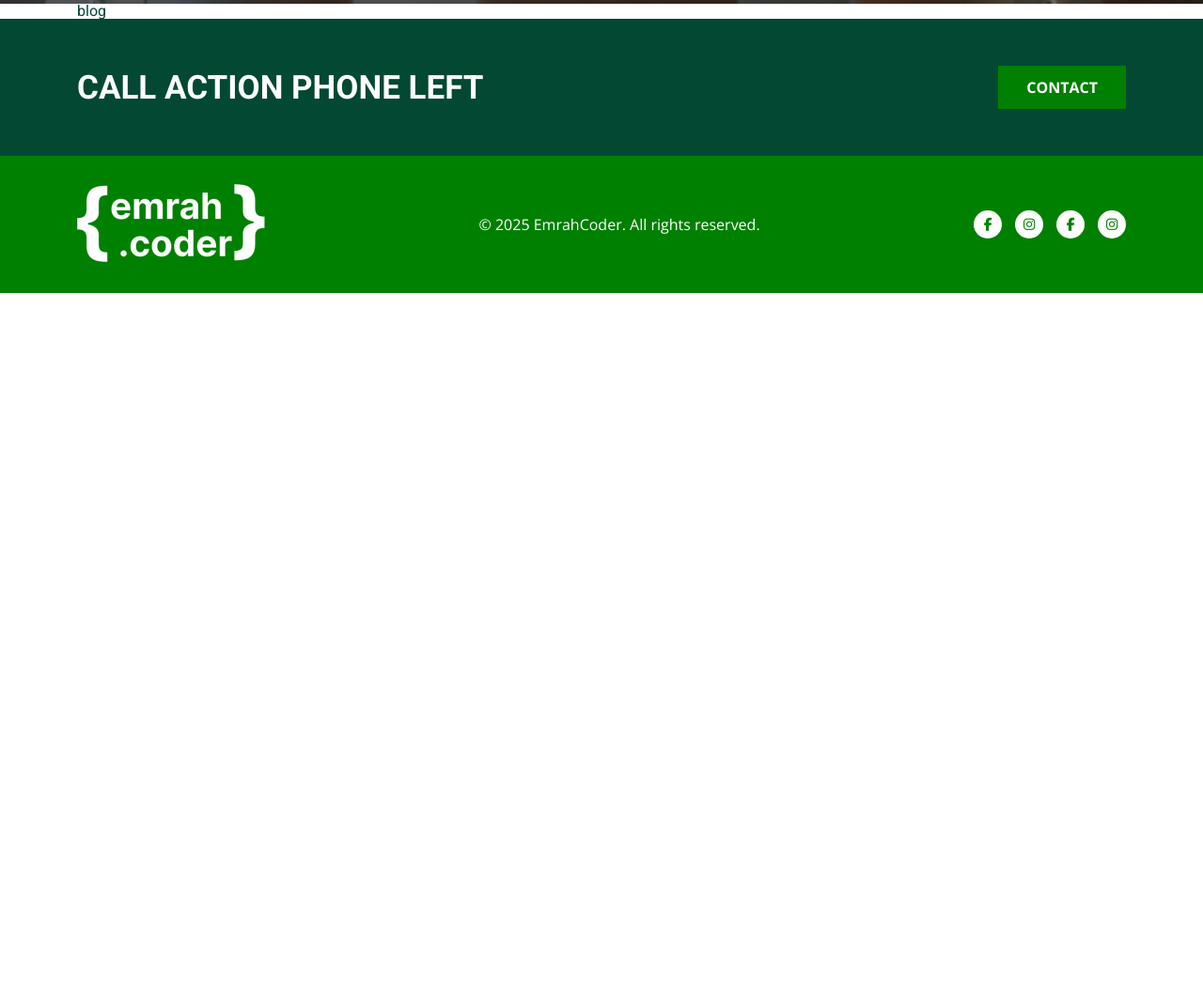
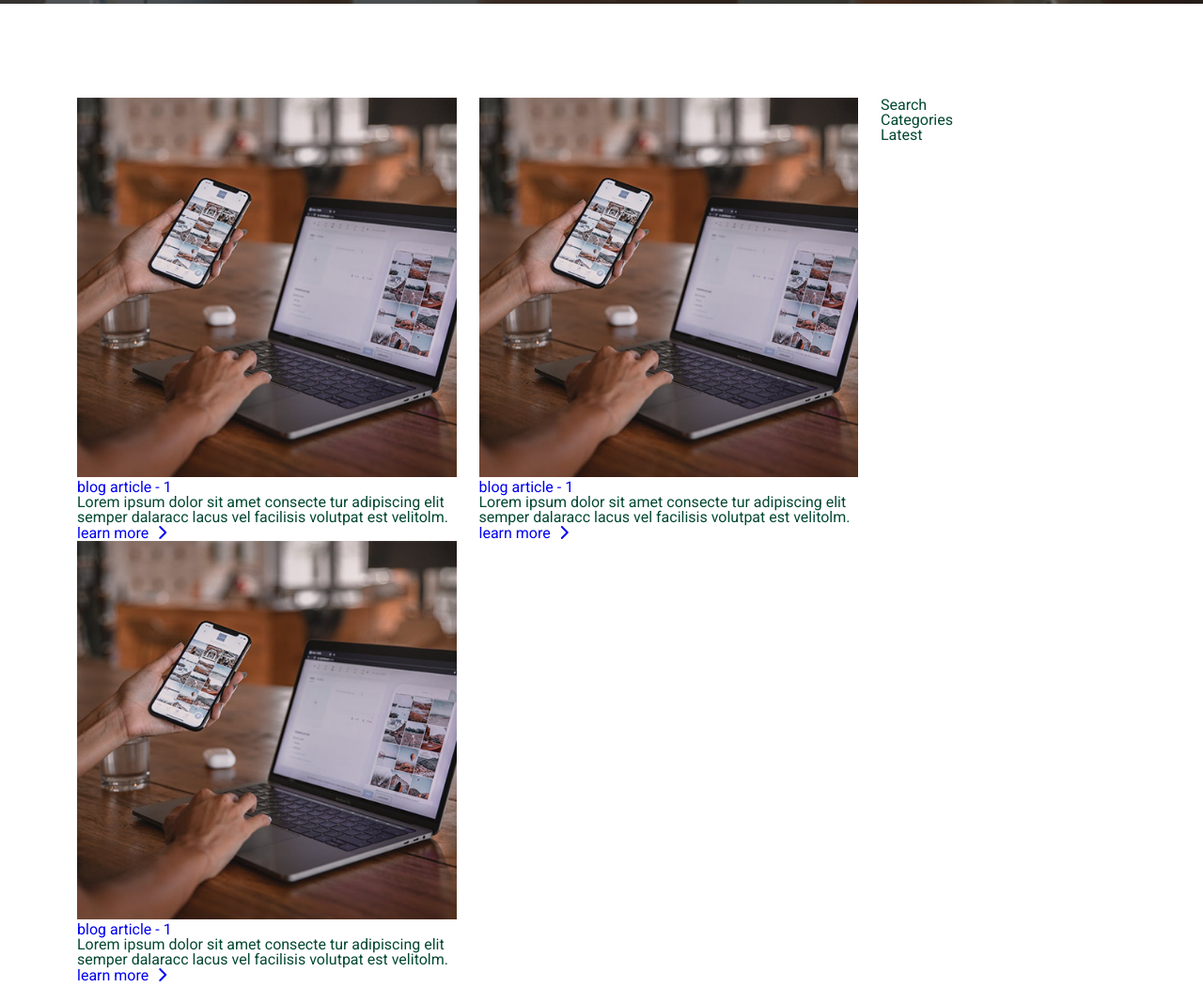
Before and after one commit to emrahkahraman0/emrah-coder, a website: page blog.html in a window 1280 px wide. Shown: the part 406-1457 px from the top of the page at 94% size. Before the commit the page ends 800 px from the top, so only its background shows below. Drawn offline with nearby package versions, Linux system fonts and the light colour scheme.

Commit message:
update-9

```diff
--- a/app/sass/style.scss
+++ b/app/sass/style.scss
@@ -2653,7 +2653,56 @@ body {
 
 ///// BLOG.HTML \\\\\
 
+//Blog#
+#blog {
+  width: 100%;
+  padding: 100px 0;
+
+  //blog
+  .blog {
+    //&_posts
+    &_posts {
+      //&_article
+      &_article {
+        //&_item
+        &_item {
+          img {
+            width: 100%;
+          }
+          h6 {
+          }
+        }
+      }
+    }
+    //&_sidebar
+    &_sidebar {
+      //&_item
+      &_item {
+        //&_search
+        &_search {
+        }
+        //&_categories
+        &_categories {
+        }
+        //&_latests
+        &_latest {
+        }
+      }
+    }
+  }
+}
+
 ///// BLOG-DETAİLS.HTML \\\\\
+
+//Blog_Details#
+#blog_details {
+  width: 100%;
+  padding: 100px 0;
+
+  //blog_details
+  .blog_details {
+  }
+}
 
 ///// CONTACT.HTML \\\\\
 
--- a/blog.html
+++ b/blog.html
@@ -99,11 +99,96 @@
 
     <div id="blog">
       <div class="container">
-        <div class="blog">
-          <h1>blog</h1>
+        <div class="blog row">
+          <div class="blog_posts col-xl-9 col-lg-6 col-md-12 col-sm-12">
+            <div
+              class="blog_posts_article row row-cols-xl-2 row-cols-lg-2 row-cols-md-2 row-col row-cols-sm-2"
+            >
+              <div class="blog_posts_article_item">
+                <img
+                  src="./dist/img/blog-1.png"
+                  class="img_fluid"
+                  alt="Blog İmage"
+                />
+                <h6><a href="/blog-details.html">blog article - 1</a></h6>
+                <p>
+                  Lorem ipsum dolor sit amet consecte tur adipiscing elit semper
+                  dalaracc lacus vel facilisis volutpat est velitolm.
+                </p>
+                <a href="/blog-details.html" class="read_more">
+                  <span>learn more</span>
+                  <i class="fa-solid fa-chevron-right"></i>
+                </a>
+              </div>
+              <!-- blog_posts_article_item -->
+              <div class="blog_posts_article_item">
+                <img
+                  src="./dist/img/blog-1.png"
+                  class="img_fluid"
+                  alt="Blog İmage"
+                />
+                <h6><a href="#">blog article - 1</a></h6>
+                <p>
+                  Lorem ipsum dolor sit amet consecte tur adipiscing elit semper
+                  dalaracc lacus vel facilisis volutpat est velitolm.
+                </p>
+                <a href="#" class="read_more">
+                  <span>learn more</span>
+                  <i class="fa-solid fa-chevron-right"></i>
+                </a>
+              </div>
+              <!-- blog_posts_article_item -->
+              <div class="blog_posts_article_item">
+                <img
+                  src="./dist/img/blog-1.png"
+                  class="img_fluid"
+                  alt="Blog İmage"
+                />
+                <h6><a href="#">blog article - 1</a></h6>
+                <p>
+                  Lorem ipsum dolor sit amet consecte tur adipiscing elit semper
+                  dalaracc lacus vel facilisis volutpat est velitolm.
+                </p>
+                <a href="#" class="read_more">
+                  <span>learn more</span>
+                  <i class="fa-solid fa-chevron-right"></i>
+                </a>
+              </div>
+              <!-- blog_posts_article_item -->
+            </div>
+            <!-- blog_post_article -->
+          </div>
+          <!-- blog_posts -->
+          <div class="blog_sidebar col-xl-3 col-lg-6 col-md-12 col-sm-12">
+            <div class="blog_sidebar_item">
+              <div class="blog_sidebar_item_search">
+                <h5>Search</h5>
+              </div>
+              <!-- blog_sidebar_item_search -->
+            </div>
+            <!-- blog_sidebar_item -->
+            <div class="blog_sidebar_item">
+              <div class="blog_sidebar_item_categories">
+                <h5>Categories</h5>
+              </div>
+              <!-- blog_sidebar_item_categories -->
+            </div>
+            <!-- blog_sidebar_item -->
+            <div class="blog_sidebar_item">
+              <div class="blog_sidebar_item_latest">
+                <h5>Latest</h5>
+              </div>
+              <!-- blog_sidebar_item_latest -->
+            </div>
+            <!-- blog_sidebar_item -->
+          </div>
+          <!-- blog_sidebar -->
         </div>
+        <!-- blog -->
       </div>
+      <!-- container -->
     </div>
+    <!-- blog# -->
 
     <div id="info">
       <div class="container">
```
Also changed, not shown: blog-details.html (+37 -0 lines), dist/css/style.min.css, dist/img/blog-1.png (added), dist/img/blog-2.png (added), dist/img/blog-details.png (added).
